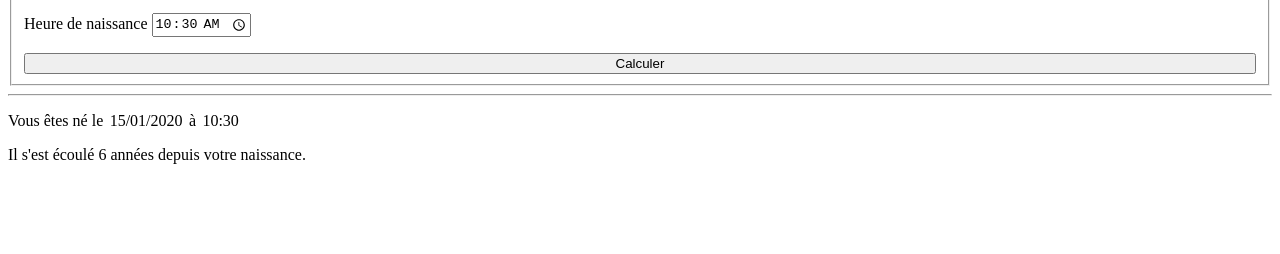
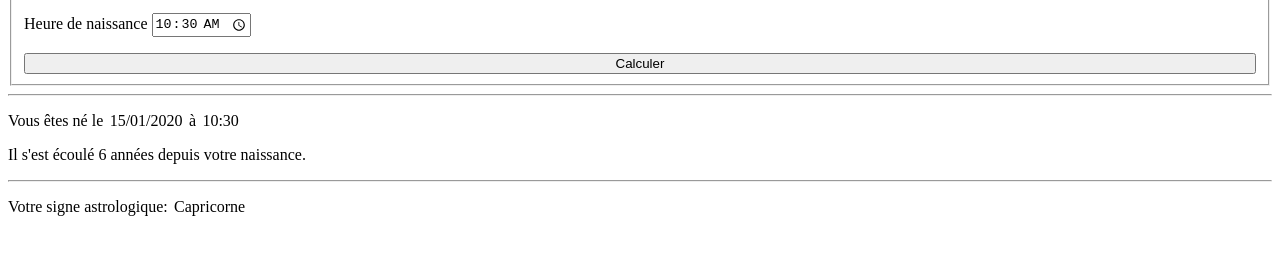
Before and after one commit to Thony-R/DWWM, a plain HTML site: page calculeDate/index.html in a window 1280 px wide. Both pictures are taken after typing "2020-01-15", "10:30" into the empty fields and a click on the button "Calculer". Shown: the part 128-382 px from the top of the page. Drawn offline with Linux system fonts and the light colour scheme.

Commit message:
exo date js

```diff
--- a/calculeDate/assets/js/sricpt.js
+++ b/calculeDate/assets/js/sricpt.js
@@ -3,7 +3,9 @@ const test = document.getElementById('passTime');
 const insertDate = document.getElementById('date');
 const insertHeure = document.getElementById('heure');
 const screenAge = document.querySelector('.affichageAge');
+const astro = document.getElementById('signe');
 
+// Calule pour l'age
 function calMois(date1,date2)
 {
     let mois = (date1.getFullYear() - date2.getFullYear()) * 12
@@ -15,14 +17,142 @@ function calMois(date1,date2)
 
     return mois;
 }
+// verif signe
+function signe (jour, mois,tabD,tabF,name)
+{
+    if(jour>=tabD[0] && mois === tabD[1] || jour<=tabF[0] && mois === tabF[1])
+    {
+        return name;
+    }
+    else
+    {
+        return "faux";
+    }
+}
+// Event au click bouton + calcule age
 btnC.addEventListener('click', ()=>{
     const inputDate = document.getElementById('dateNaissance');
     const inputHeure =document.getElementById('heureNaissance');
-    const dateNaissance = new Date(inputDate.value);
+    const dateNaissance = new Date(inputDate.value+"T"+inputHeure.value);
     const anneeN = new Date();
-    let age = parseInt(calMois(anneeN, dateNaissance) /12);
-    insertDate.textContent=dateNaissance.toLocaleDateString("fr-FR");
-    insertHeure.textContent=inputHeure.value;
-    test.textContent = "Il s'est écoulé "+`${age}`+" années depuis votre naissance.";
-    screenAge.style.display='block';
-})
+    if(dateNaissance<=anneeN)
+    {
+        const mois = dateNaissance.getMonth()+1;
+        const jour = dateNaissance.getDate();
+        let age = parseInt(calMois(anneeN, dateNaissance) /12);
+
+        insertDate.textContent=dateNaissance.toLocaleDateString("fr-FR");
+        insertHeure.textContent=inputHeure.value;
+        test.textContent = "Il s'est écoulé "+`${age}`+" années depuis votre naissance.";
+        screenAge.style.display='block';
+        for (const element of tab) {
+            if(element.calcul(jour,mois)!="faux")
+            {
+                astro.textContent= element.calcul(jour,mois);
+                break;
+            }
+        }
+    }
+    else
+    {
+        console.log("non");
+    }
+});
+// tableau des signe
+const tab = [{
+        name : "Verseau",
+        dateD : [20, 1],
+        dateF : [18, 2],
+        calcul : function(jour,mois){
+            return signe(jour,mois,this.dateD,this.dateF,this.name);
+        },
+    },
+    {
+        name : "Poissons",
+        dateD : [19,2],
+        dateF : [20,3],
+        calcul : function(jour, mois){
+            return signe(jour,mois,this.dateD,this.dateF,this.name);
+        }
+    },
+    {
+        name : "Bélier",
+        dateD :[21,3],
+        dateF :[19,4],
+        calcul : function(jour, mois){
+            return signe(jour,mois,this.dateD,this.dateF,this.name);
+        }
+
+    },
+    {
+        name : "Taureau",
+        dateD :[20,4],
+        dateF :[20,5],
+        calcul : function(jour, mois){
+            return signe(jour,mois,this.dateD,this.dateF,this.name);
+        }
+    },
+    {
+        name : "Gémeaux",
+        dateD :[21,5],
+        dateF :[20,6],
+        calcul : function(jour, mois){
+            return signe(jour,mois,this.dateD,this.dateF,this.name);
+        }
+    },
+    {
+        name : "Cancer",
+        dateD :[21,6],
+        dateF :[22,7],
+        calcul : function(jour, mois){
+            return signe(jour,mois,this.dateD,this.dateF,this.name);
+        }
+    },
+    {
+        name : "Lion",
+        dateD :[23,7],
+        dateF :[22,8],
+        calcul : function(jour, mois){
+            return signe(jour,mois,this.dateD,this.dateF,this.name);
+        }
+    },
+    {
+        name : "Vierge",
+        dateD :[23,8],
+        dateF :[22,9],
+        calcul : function(jour, mois){
+            return signe(jour,mois,this.dateD,this.dateF,this.name);
+        }
+    },
+    {
+        name : "Balance",
+        dateD :[23,9],
+        dateF :[22,10],
+        calcul : function(jour, mois){
+            return signe(jour,mois,this.dateD,this.dateF,this.name);
+        }
+    },
+    {
+        name : "Scorpion",
+        dateD :[23,10],
+        dateF :[21,11],
+        calcul : function(jour, mois){
+            return signe(jour,mois,this.dateD,this.dateF,this.name);
+        }
+    },
+    {
+        name : "Sagittaire",
+        dateD :[22,11],
+        dateF :[21,12],
+        calcul : function(jour, mois){
+            return signe(jour,mois,this.dateD,this.dateF,this.name);
+        }
+    },
+    {
+        name : "Capricorne",
+        dateD :[22,12],
+        dateF :[19,1],
+        calcul : function(jour, mois){
+            return signe(jour,mois,this.dateD,this.dateF,this.name);
+        }
+    }];
--- a/calculeDate/index.html
+++ b/calculeDate/index.html
@@ -26,6 +26,8 @@
         <div class="affichageAge">
             <p>Vous êtes né le <time datetime="" id="date"></time> à <time datetime="" id="heure"></time></p>
             <p id="passTime"></p>
+            <hr>
+            <p>Votre signe astrologique: <span id="signe"></span></p>
         </div>
     </main>
 </body>
```
